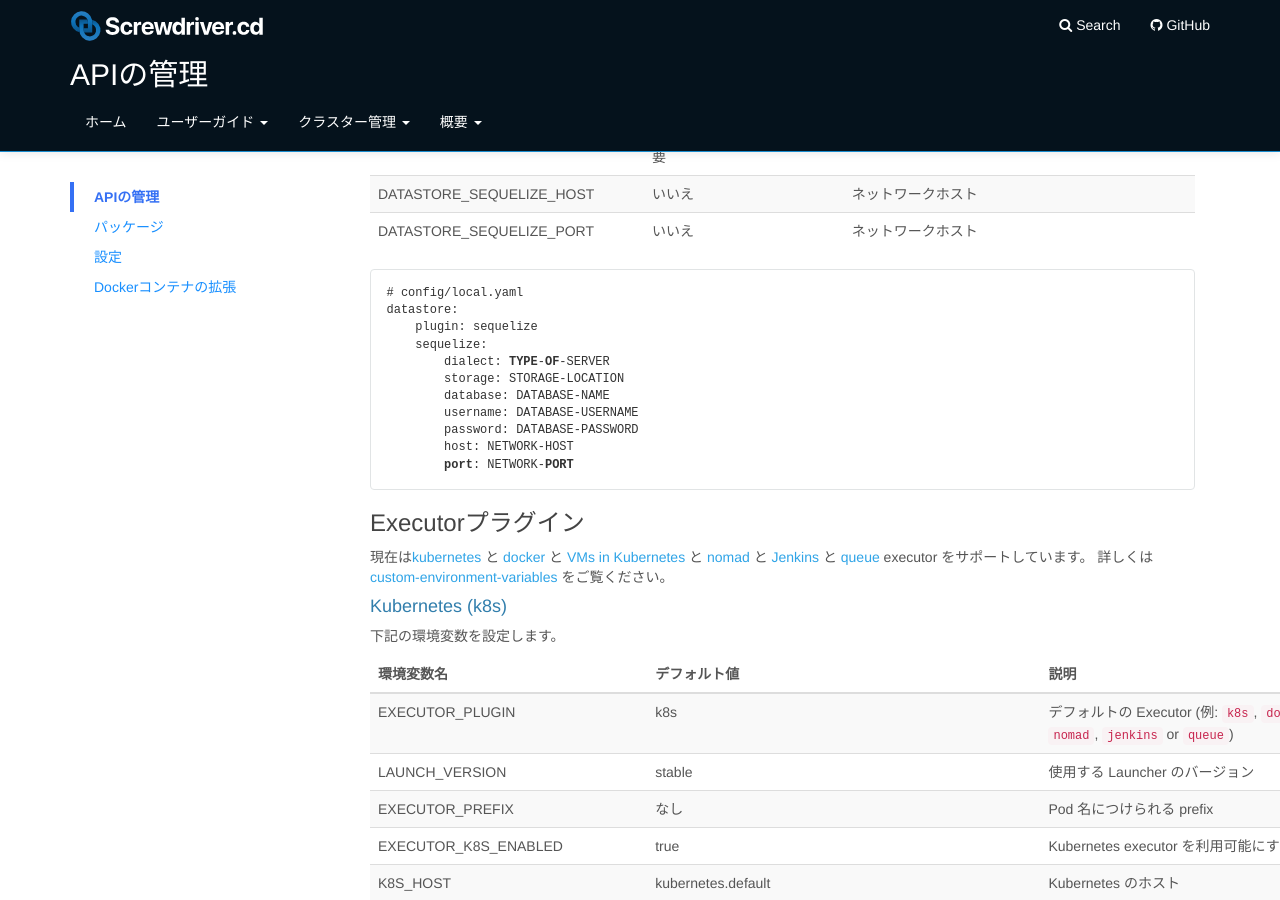
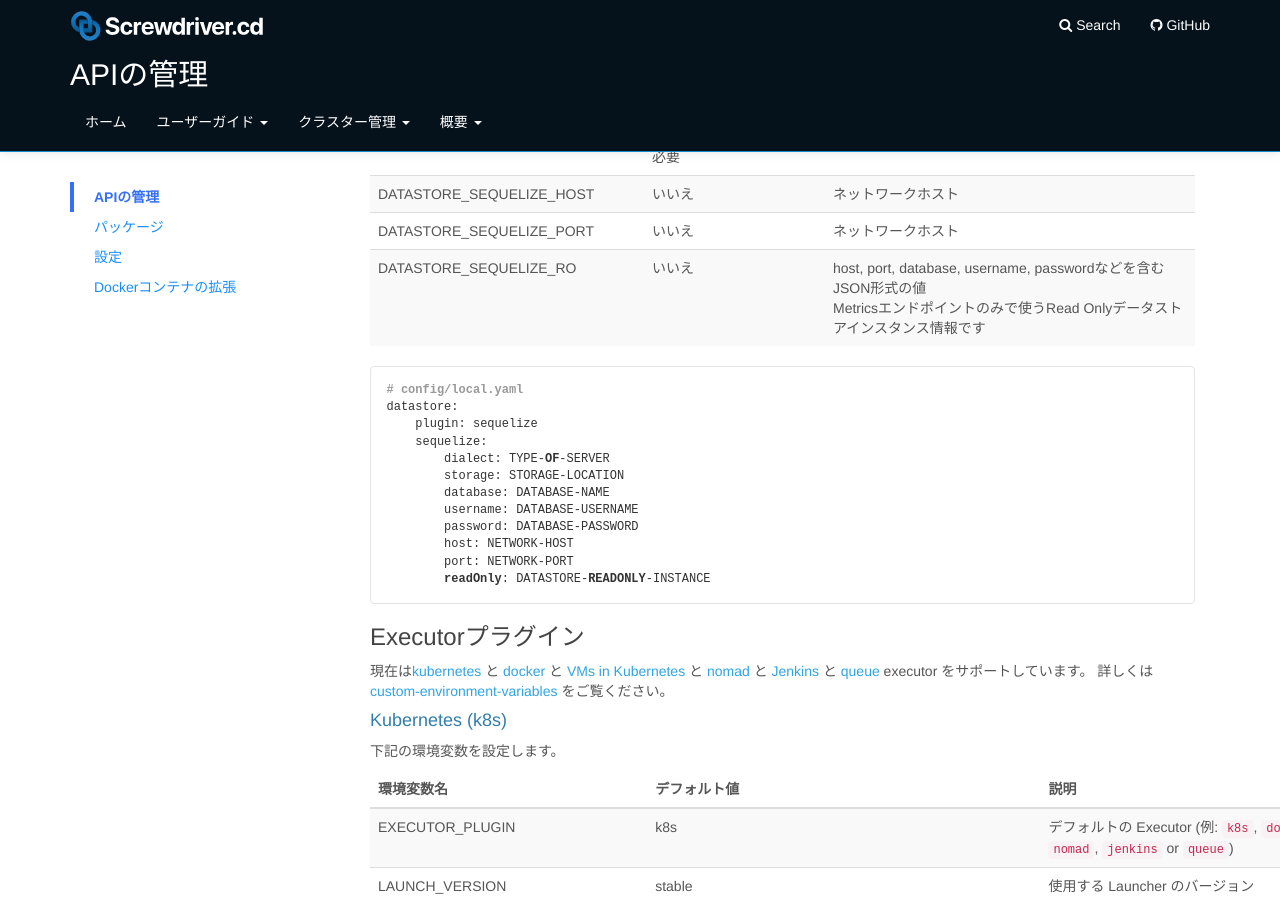
Before and after one commit to screwdriver-cd/guide, a Jekyll site: the page built from docs/ja/cluster-management/configure-api.md, in a window 1280 px wide and 900 px high, scrolled down 3935 px. Built offline with Jekyll 4.4.1, drawn with Linux system fonts in a browser that asks for light colours.

Commit message:
Update configure-api.md

````diff
--- a/docs/ja/cluster-management/configure-api.md
+++ b/docs/ja/cluster-management/configure-api.md
@@ -178,6 +178,7 @@ DATASTORE_SEQUELIZE_PASSWORD | sqliteでは不要 |  | ログインパスワー
 DATASTORE_SEQUELIZE_STORAGE | sqliteのみ必要 |  | sqliteのストレージの場所
 DATASTORE_SEQUELIZE_HOST | いいえ |  | ネットワークホスト
 DATASTORE_SEQUELIZE_PORT | いいえ |  | ネットワークホスト
+DATASTORE_SEQUELIZE_RO | いいえ |  | host, port, database, username, passwordなどを含むJSON形式の値<br>Metricsエンドポイントのみで使うRead Onlyデータストアインスタンス情報です
 
 ```yaml
 # config/local.yaml
@@ -191,6 +192,7 @@ datastore:
         password: DATABASE-PASSWORD
         host: NETWORK-HOST
         port: NETWORK-PORT
+        readOnly: DATASTORE-READONLY-INSTANCE
 ```
 
 ### Executorプラグイン
````
